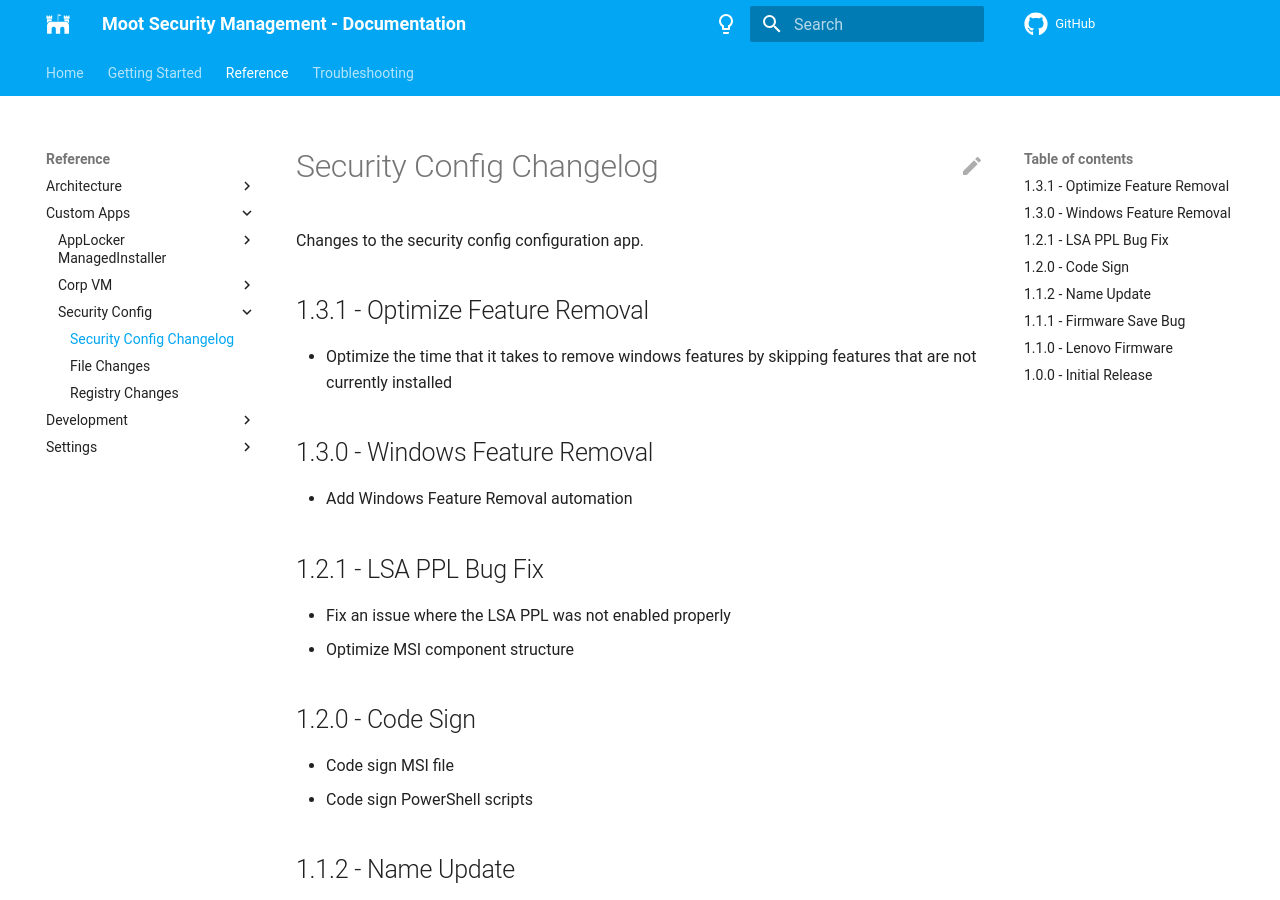
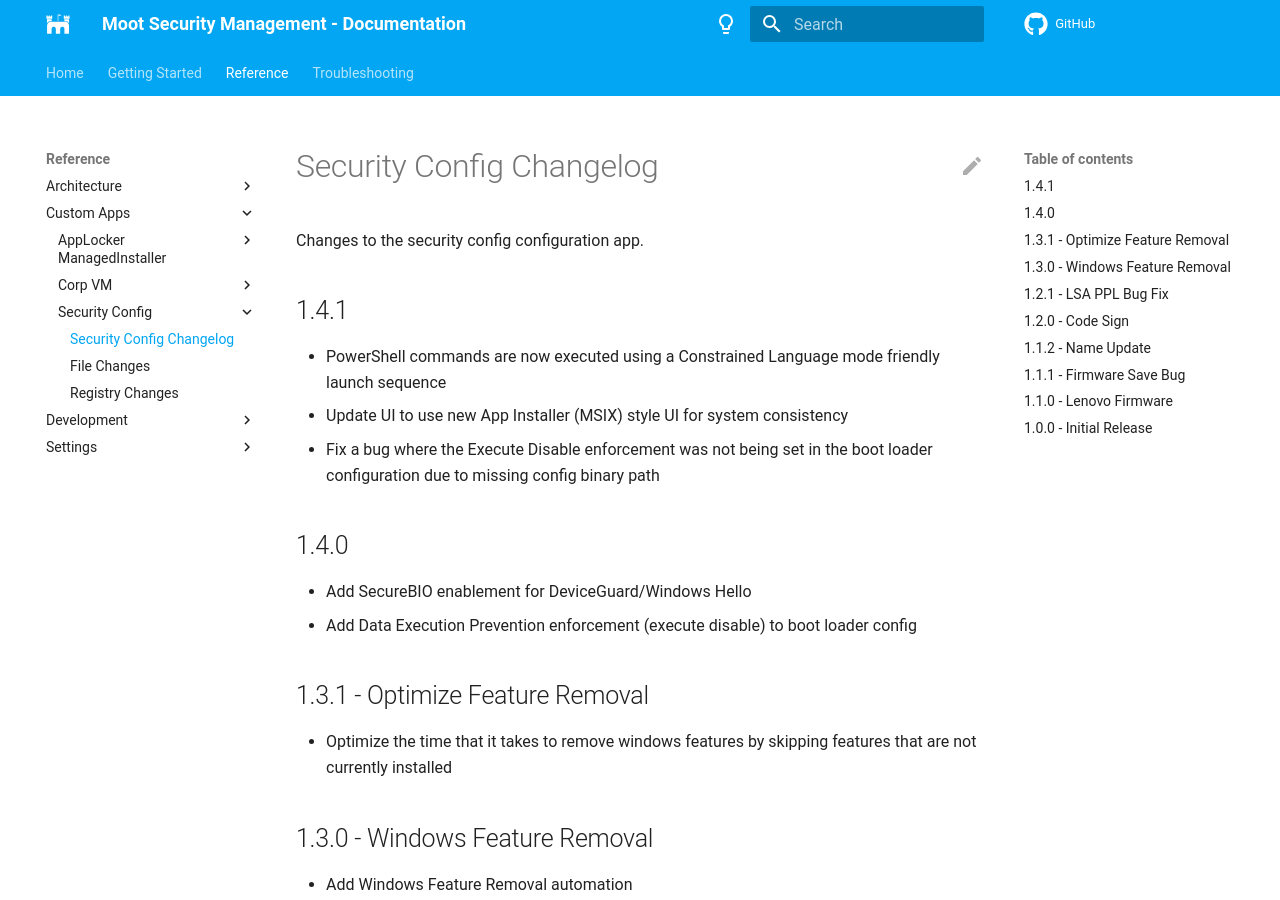
Before and after one commit to Software-Hardware-Integration-Lab/Documentation, an MkDocs documentation site: the page built from docs/Reference/Custom-Apps/Security-Config/Changelog.md, in a window 1280 px wide and 900 px high. Built offline with MkDocs 1.6.1 and Material for MkDocs 9.7.7, drawn with Linux system fonts in a browser that asks for light colours; comment, search, counter and statistics services are not loaded.

Commit message:
Update Changelog
Add the most resent changes to the Security Config, Corp VM and Managed Installer config custom config apps.

```diff
--- a/docs/Reference/Custom-Apps/Security-Config/Changelog.md
+++ b/docs/Reference/Custom-Apps/Security-Config/Changelog.md
@@ -1,6 +1,17 @@
 # Security Config Changelog
 
 Changes to the security config configuration app.
+
+## 1.4.1
+
+- PowerShell commands are now executed using a Constrained Language mode friendly launch sequence
+- Update UI to use new App Installer (MSIX) style UI for system consistency
+- Fix a bug where the Execute Disable enforcement was not being set in the boot loader configuration due to missing config binary path
+
+## 1.4.0
+
+- Add SecureBIO enablement for DeviceGuard/Windows Hello
+- Add Data Execution Prevention enforcement (execute disable) to boot loader config
 
 ## 1.3.1 - Optimize Feature Removal
 
```
Also changed, not shown: docs/Reference/Custom-Apps/AppLocker-ManagedInstaller/Changelog.md (+7 -0 lines), docs/Reference/Custom-Apps/Corp-VM/Changelog.md (+5 -0 lines).
